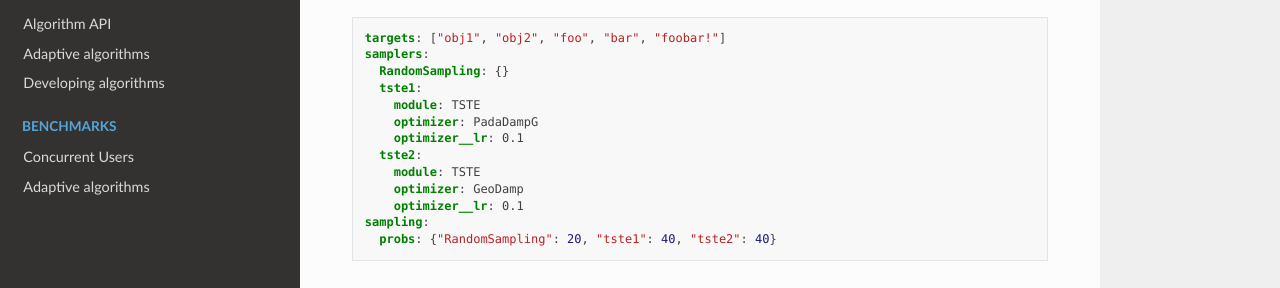
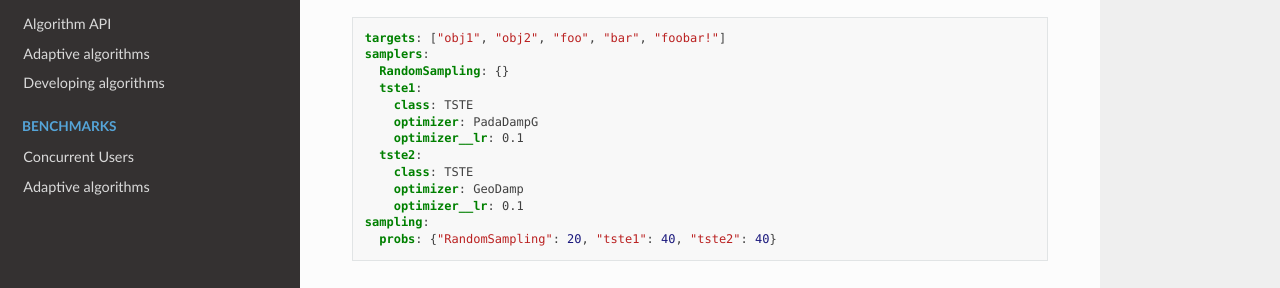
Before and after one commit to stsievert/salmon, a Sphinx documentation site: the page built from docs/source/algorithms.rst, in a window 1280 px wide and 900 px high, scrolled down 666 px. Shown: the part 326-614 px from the top of the window. Built offline with Sphinx 7.4.7 and the Read the Docs theme 2.0.0, drawn with Linux system fonts in a browser that asks for light colours; some of the changed lines change nothing that is shown.

Commit message:
Update docs for module→class change

```diff
--- a/docs/source/algorithms.rst
+++ b/docs/source/algorithms.rst
@@ -57,11 +57,11 @@ If we want to use two alternate configs for TSTE:
    samplers:
      RandomSampling: {}
      tste1:
-       module: TSTE
+       class: TSTE
        optimizer: PadaDampG
        optimizer__lr: 0.1
      tste2:
-       module: TSTE
+       class: TSTE
        optimizer: GeoDamp
        optimizer__lr: 0.1
    sampling:
```
